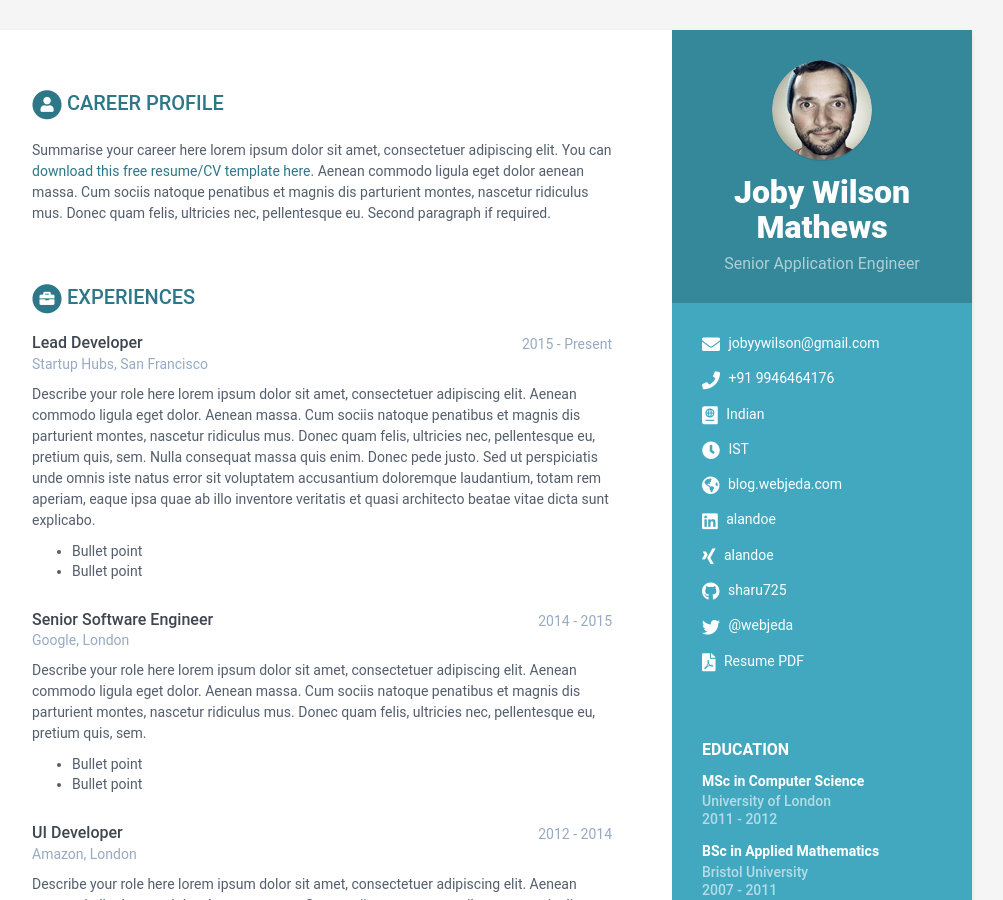
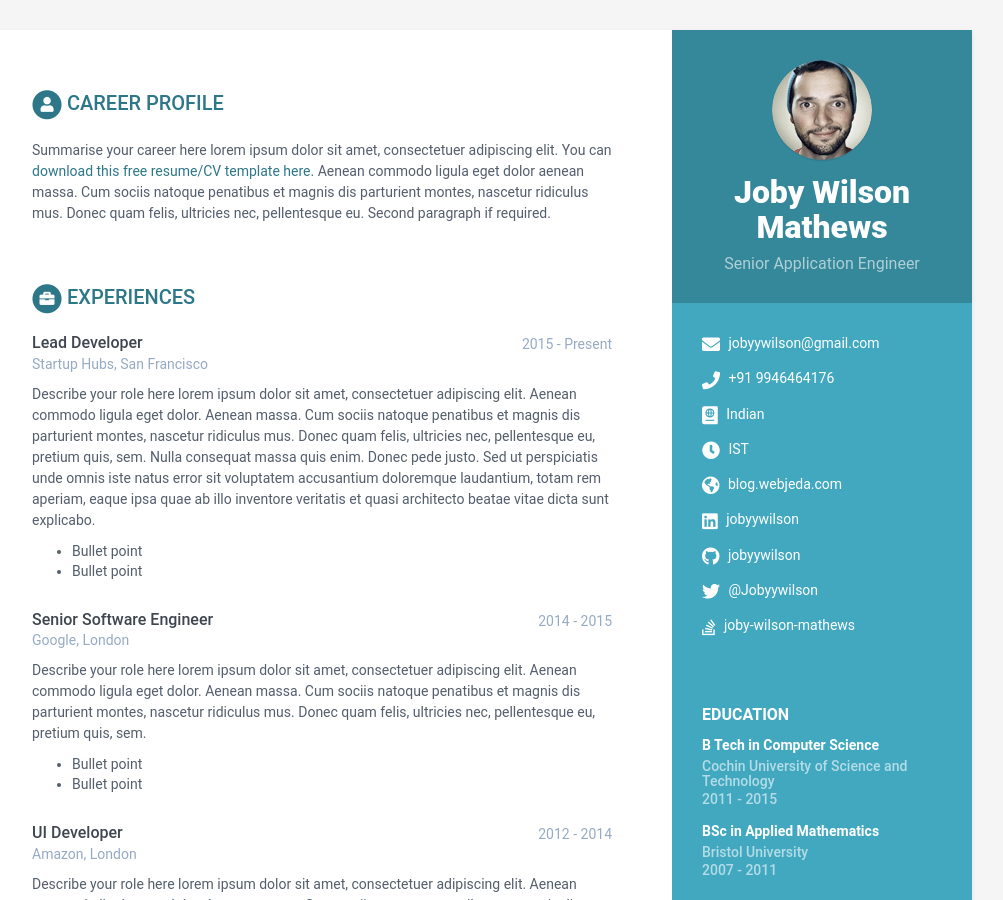
Before and after one commit to jobyywilson/online-cv-master, a Jekyll site: the page built from index.html, in a window 1280 px wide and 900 px high. Shown: the whole window, without its empty margins (168-1171 px from the left). Built offline with Jekyll 4.4.1, drawn with Linux system fonts in a browser that asks for light colours.

Commit message:
initial commit

```diff
--- a/_data/data.yml
+++ b/_data/data.yml
@@ -17,17 +17,16 @@ sidebar:
     timezone: IST
     citizenship: Indian
     website: blog.webjeda.com #do not add http://
-    linkedin: alandoe
-    xing: alandoe
-    github: sharu725
+    linkedin: jobyywilson
+    github: jobyywilson
     telegram: # add your nickname without '@' sign
     gitlab:
     bitbucket:
-    twitter: '@webjeda'
-    stack-overflow: # Number/Username, e.g. 123456/alandoe
+    twitter: '@Jobyywilson'
+    stack-overflow: joby-wilson-mathews
     codewars:
     goodreads: # Number-Username, e.g. 123456-alandoe
-    pdf: http://www.africau.edu/images/default/sample.pdf
+    pdf:
 
     languages:
       title: Languages
@@ -62,17 +61,9 @@ career-profile:
 education:
     title: Education
     info:
-      - degree: MSc in Computer Science
-        university: University of London
-        time: 2011 - 2012
-        details: |
-          Describe your study here lorem ipsum dolor sit amet, consectetuer
-          adipiscing elit. Aenean commodo ligula eget dolor. Aenean massa. Cum
-          sociis natoque penatibus et magnis dis parturient montes, nascetur
-          ridiculus mus. Donec quam felis, ultricies nec, pellentesque eu,
-          pretium quis, sem.
-            - Bullet point
-            - Bullet point
+      - degree: B Tech in Computer Science
+        university: Cochin University of Science and Technology
+        time: 2011 - 2015
       - degree: BSc in Applied Mathematics
         university: Bristol University
         time: 2007 - 2011
```
